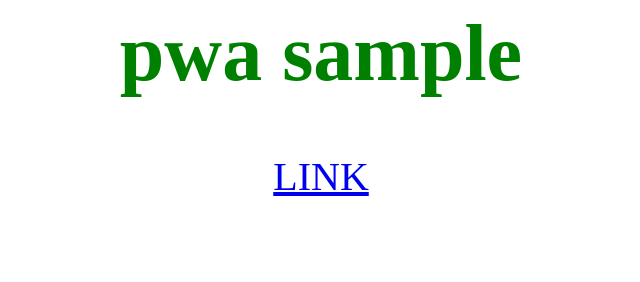
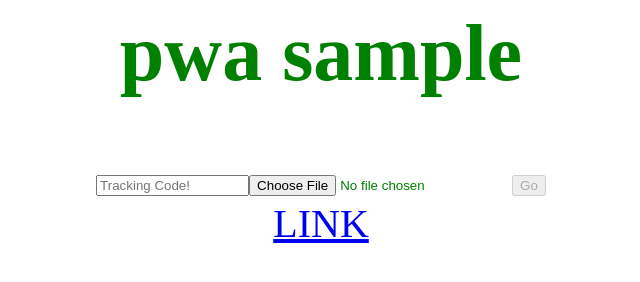
Before and after one commit to gotchane/gotchane.github.io, a plain HTML site: page pwa-sample/index.html in a window 1280 px wide. Shown: the whole page, without its empty margins (319-959 px from the left). Drawn offline with Linux system fonts and the light colour scheme.

Commit message:
add QR scan sample

```diff
--- a/pwa-sample/index.html
+++ b/pwa-sample/index.html
@@ -2,6 +2,8 @@
 <head>
   <link rel="manifest" href="./manifest.json">
   <title>pwa sample</title>
+  <script id="qr-packed" src="https://dmla.github.io/jsqrcode/src/qr_packed.js"></script>
+  <script id="qr-scan" src="./qr-scan.js"></script>
   <script>
     if ('serviceWorker' in navigator) {
       navigator.serviceWorker.register('./service-worker.js').then(function() {
@@ -25,6 +27,12 @@
 </head>
 <body>
   <h1>pwa sample</h1>
+
+  <div>
+  <input type=text size=16 placeholder="Tracking Code!" class=qrcode-text><label class=qrcode-text-btn><input type=file accept="image/*" capture=environment onchange="openQRCamera(this);" tabindex=-1></label>
+  <input type=button value="Go" disabled>
+  </div>
+
   <a href="./page.html">LINK</a>
 </body>
 </html>
--- /dev/null
+++ b/pwa-sample/qr-scan.js
@@ -0,0 +1,15 @@
+function openQRCamera(node) {
+  var reader = new FileReader();
+  reader.onload = function() {
+    node.value = "";
+    qrcode.callback = function(res) {
+      if(res instanceof Error) {
+        alert("QR コード画像が見つかりません。QR コードを含めた画像を指定してください。");
+      } else {
+        node.parentNode.previousElementSibling.value = res;
+      }
+    };
+    qrcode.decode(reader.result);
+  };
+  reader.readAsDataURL(node.files[0]);
+}
```
